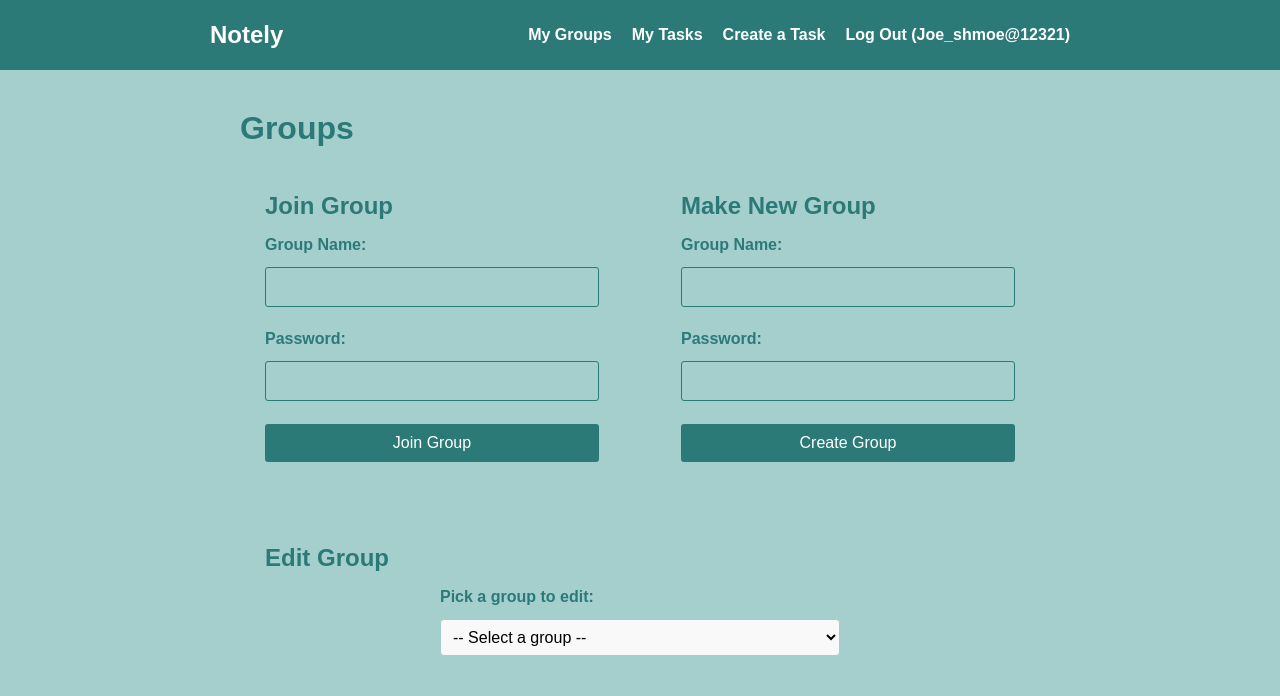
After one commit to TempeHS/-Rudi-notely, a Flask app: page /groups in a window 1280 px wide. The commit adds this page. Shown: the top 696 px of the page. Run offline with Flask 3, Linux system fonts and the light colour scheme; a user stored in the database is signed in; data comes from the database, SQL or seed files in the repository.

Commit message:
Fixed formatting, made new group page where you can: make a new group (name and password) join a group (name and password) and then also see who else in the group, leave the group if needed, and change the username and password of the group if your the creator. I also made it so that now you can post something to that specific group and everyone in that group will see it in the homepage.

```diff
--- a/main.py
+++ b/main.py
@@ -4,7 +4,10 @@ import userManagement as dbHandler
 
 app = Flask(__name__)
 app.secret_key = "your_secret_key_here"  # Replace with a secure random key
-
+#add different classes or groups to join
+#Greenapple123@wda
+#Joe_shmoe@12321
+#add notifications
 @app.route("/")
 def home():
     username = session.get('username')
@@ -13,9 +16,11 @@ def home():
 @app.route("/calender")
 def calender():
     if 'username' not in session:
-        flash("Please sign in to access the calendar.", "danger")
         return redirect(url_for("signin"))
-    return render_template("calender.html", username=session.get('username'))
+    username = session['username']
+    user_id = dbHandler.get_user_id(username)
+    user_groups = dbHandler.get_user_groups(user_id)
+    return render_template("calender.html", user_groups=user_groups)
 
 @app.route("/signin", methods=["GET", "POST"])
 def signin():
@@ -36,8 +41,14 @@ def signin():
 
 @app.route("/homepage")
 def homepage():
-    username = session.get('username')
-    tasks = dbHandler.get_tasks_for_user(username)
+    if 'username' not in session:
+        return redirect(url_for("signin"))
+    username = session['username']
+    user_id = dbHandler.get_user_id(username)
+    # Get group IDs the user is in
+    user_groups = dbHandler.get_user_groups(user_id)
+    group_ids = [g['id'] for g in user_groups]
+    tasks = dbHandler.get_tasks_for_user_and_groups(user_id, group_ids)
     return render_template("homepage.html", username=username, tasks=tasks)
 
 
@@ -88,21 +99,134 @@ def validate_password(password):
         return False
     return True
 
-@app.route("/add_task", methods=["GET", "POST"])
+@app.route("/add_task", methods=["POST"])
 def add_task():
     if 'username' not in session:
-        flash("Please sign in to add a task.", "danger")
         return redirect(url_for("signin"))
-    if request.method == "POST":
-        due_date = request.form.get("due_date")
-        title = request.form.get("title")
-        notes = request.form.get("notes")
-        username = session['username']
-        dbHandler.add_task(username, due_date, title, notes)
-        flash("Task added successfully!", "success")
-        return redirect(url_for("homepage"))
-    return render_template("add_task.html")
+    username = session['username']
+    title = request.form.get("title")
+    due_date = request.form.get("due_date")
+    notes = request.form.get("notes")
+    group_id = request.form.get("group_id") or None  # '' becomes None
 
+    # Save the task, passing group_id (None for private)
+    dbHandler.add_task(username, title, due_date, notes, group_id)
+    flash("Task added!", "success")
+    return redirect(url_for("homepage"))
+
+
+# ...existing code...
+
+
+@app.route("/groups", methods=["GET", "POST"])
+def groups():
+    if 'username' not in session:
+        flash("Please sign in to access groups.", "danger")
+        return redirect(url_for("signin"))
+    username = session['username']
+    user_id = dbHandler.get_user_id(username)
+    user_groups = dbHandler.get_user_groups(user_id)
+    selected_group_id = request.args.get("group_id")
+    selected_group_members = None
+    selected_group_name = None
+    user_is_creator = False
+    if selected_group_id:
+        selected_group_members = dbHandler.get_group_members(selected_group_id)
+        selected_group_name = dbHandler.get_group_name(selected_group_id)
+        # Check if current user is creator
+        for group in user_groups:
+            if str(group["id"]) == str(selected_group_id):
+                user_is_creator = dbHandler.is_user_creator(user_id, selected_group_id)
+                break
+    return render_template(
+        "groups.html",
+        user_groups=user_groups,
+        selected_group_members=selected_group_members,
+        selected_group_name=selected_group_name,
+        selected_group_id=selected_group_id,
+        user_is_creator=user_is_creator
+    )
+
+@app.route("/create_group", methods=["POST"])
+def create_group():
+    if 'username' not in session:
+        return redirect(url_for("signin"))
+    group_name = request.form.get("group_name")
+    group_password = request.form.get("group_password")
+    username = session['username']
+    dbHandler.create_group(username, group_name, group_password)
+    flash("Group created!", "success")
+    return redirect(url_for("groups"))
+
+@app.route("/join_group", methods=["POST"])
+def join_group():
+    if 'username' not in session:
+        return redirect(url_for("signin"))
+    group_name = request.form.get("group_name")
+    group_password = request.form.get("group_password")
+    username = session['username']
+    if dbHandler.join_group(username, group_name, group_password):
+        flash("Joined group!", "success")
+    else:
+        flash("Failed to join group. Check name/password.", "danger")
+    return redirect(url_for("groups"))
+
+@app.route("/edit_group", methods=["POST"])
+def edit_group():
+    if 'username' not in session:
+        return redirect(url_for("signin"))
+    group_id = request.form.get("group_id")
+    new_group_name = request.form.get("new_group_name")
+    new_group_password = request.form.get("new_group_password")
+    username = session['username']
+    user_id = dbHandler.get_user_id(username)
+    if not dbHandler.is_user_creator(user_id, group_id):
+        flash("Only the group creator can edit group details.", "danger")
+        return redirect(url_for("groups", group_id=group_id))
+    dbHandler.edit_group(username, group_id, new_group_name, new_group_password)
+    flash("Group updated!", "success")
+    return redirect(url_for("groups", group_id=group_id))
+
+@app.route("/kick_member", methods=["POST"])
+def kick_member():
+    if 'username' not in session:
+        return redirect(url_for("signin"))
+    group_id = request.form.get("group_id")
+    user_id = request.form.get("user_id")
+    username = session['username']
+    current_user_id = dbHandler.get_user_id(username)
+    if not dbHandler.is_user_creator(current_user_id, group_id):
+        flash("Only the group creator can kick members.", "danger")
+        return redirect(url_for("groups", group_id=group_id))
+    dbHandler.kick_member(username, group_id, user_id)
+    flash("Member kicked!", "info")
+    return redirect(url_for("groups", group_id=group_id))
+
+
+
+@app.route("/delete_group", methods=["POST"])
+def delete_group():
+    if 'username' not in session:
+        return redirect(url_for("signin"))
+    group_id = request.form.get("group_id")
+    username = session['username']
+    if dbHandler.delete_group(username, group_id):
+        flash("Group deleted.", "success")
+    else:
+        flash("You are not the creator of this group.", "danger")
+    return redirect(url_for("groups"))
+
+@app.route("/leave_group", methods=["POST"])
+def leave_group():
+    if 'username' not in session:
+        return redirect(url_for("signin"))
+    group_id = request.form.get("group_id")
+    username = session['username']
+    if dbHandler.leave_group(username, group_id):
+        flash("You have left the group.", "info")
+    else:
+        flash("Group creators cannot leave their own group. Delete the group instead.", "danger")
+    return redirect(url_for("groups"))
 
 
 if __name__ == "__main__":
--- a/static/css/styles.css
+++ b/static/css/styles.css
@@ -327,3 +327,120 @@ form button:hover {
 #password-requirements li {
     font-weight: bold;
 }
+
+/* Group Page Styles */
+.groups-flex-container {
+    display: flex;
+    gap: 2rem;
+    justify-content: flex-start;
+    align-items: flex-start;
+    flex-wrap: wrap;
+}
+.groups-section {
+    background: #a5cfcd;
+    border: 1px solid #a5cfcd;
+    border-radius: 8px;
+    padding: 1.5rem;
+    min-width: 300px;
+    box-sizing: border-box;
+    flex: 1 1 300px;
+}
+.groups-section h2 {
+    margin-top: 0;
+}
+.groups-section form {
+    display: flex;
+    flex-direction: column;
+    gap: 0.5rem;
+}
+.flashes {
+    margin: 1em 0;
+}
+.flash {
+    padding: 0.5em 1em;
+    border-radius: 4px;
+    margin-bottom: 0.5em;
+}
+.flash-success { background: #d4edda; color: #155724; }
+.flash-danger { background: #f8d7da; color: #721c24; }
+.flash-info { background: #d1ecf1; color: #0c5460; }
+
+/* Members styling */
+.members-section {
+    background: #e7f6f2;
+    border: 1px solid #b2dfdb;
+    border-radius: 8px;
+    padding: 1.5rem;
+    min-width: 250px;
+    max-width: 300px;
+    box-sizing: border-box;
+    flex: 0 0 250px;
+    margin-left: 2rem;
+    margin-top: 0;
+    height: fit-content;
+    display: flex;
+    flex-direction: column;
+    align-items: stretch;
+}
+.members-section h3 {
+    align-self: center;
+    width: 100%;
+    text-align: center;
+    margin-bottom: 1em;
+    margin-top: 0;
+}
+.members-list {
+    list-style: none;
+    padding: 0;
+    margin: 0;
+    width: 100%;
+}
+.members-list li {
+    display: flex;
+    align-items: center;
+    justify-content: space-between;
+    padding: 0.3em 0;
+    border-bottom: 1px solid #b2dfdb;
+}
+.members-list li:last-child {
+    border-bottom: none;
+}
+.kick-btn {
+    background: #f8d7da;
+    color: #721c24;
+    border: none;
+    border-radius: 4px;
+    padding: 0.2em 0.7em;
+    margin-left: 1em;
+    cursor: pointer;
+}
+.creator-badge {
+    background: #b2dfdb;
+    color: #00695c;
+    border-radius: 4px;
+    padding: 0.2em 0.5em;
+    font-size: 0.9em;
+    margin-left: 1em;
+}
+/* Custom select styling */
+.custom-select {
+    padding: 0.5em;
+    border-radius: 4px;
+    border: 1px solid #a5cfcd;
+    background: #f9f9f9;
+    font-size: 1em;
+    margin-bottom: 1em;
+}
+.edit-group-label {
+    font-weight: bold;
+    margin-bottom: 0.3em;
+}
+
+.flash-top-left {
+    position: fixed;
+    top: 5px;
+    left: 20px;
+    z-index: 1000;
+    min-width: 220px;
+    max-width: 350px;
+}
--- /dev/null
+++ b/templates/groups.html
@@ -0,0 +1,111 @@
+<!DOCTYPE html>
+<html lang="en">
+{% include "header.html" %}
+<head>
+    <meta charset="UTF-8">
+    <title>Groups</title>
+    <link rel="icon" type="image/png" href="{{ url_for('static', filename='favicon/favicon.png') }}">
+    <link rel="stylesheet" href="{{ url_for('static', filename='css/styles.css') }}">
+    <script>
+        function submitEditGroupForm() {
+            document.getElementById('edit-group-select-form').submit();
+        }
+    </script>
+</head>
+<body>
+    {% with messages = get_flashed_messages(with_categories=true) %}
+      {% if messages %}
+        <div class="flashes flash-top-left">
+          {% for category, message in messages %}
+            <div class="flash flash-{{ category }}">{{ message }}</div>
+          {% endfor %}
+        </div>
+      {% endif %}
+    {% endwith %}
+    <div class="container">
+        <h1>Groups</h1>
+        <div class="groups-flex-container">
+            <!-- Join Group -->
+            <section class="groups-section">
+                <h2>Join Group</h2>
+                <form method="POST" action="{{ url_for('join_group') }}">
+                    <label for="join_group_name">Group Name:</label>
+                    <input type="text" id="join_group_name" name="group_name" required>
+                    <label for="join_group_password">Password:</label>
+                    <input type="password" id="join_group_password" name="group_password" required>
+                    <button type="submit">Join Group</button>
+                </form>
+            </section>
+            <!-- Make New Group -->
+            <section class="groups-section">
+                <h2>Make New Group</h2>
+                <form method="POST" action="{{ url_for('create_group') }}">
+                    <label for="new_group_name">Group Name:</label>
+                    <input type="text" id="new_group_name" name="group_name" required>
+                    <label for="new_group_password">Password:</label>
+                    <input type="password" id="new_group_password" name="group_password" required>
+                    <button type="submit">Create Group</button>
+                </form>
+            </section>
+            <!-- Edit Group -->
+            <section class="groups-section">
+                <h2>Edit Group</h2>
+                <form id="edit-group-select-form" method="GET" action="{{ url_for('groups') }}">
+                    <label for="edit_group_select" class="edit-group-label">Pick a group to edit:</label>
+                    <select id="edit_group_select" class="custom-select" name="group_id" required onchange="submitEditGroupForm()">
+                        <option value="">-- Select a group --</option>
+                        {% for group in user_groups %}
+                            <option value="{{ group.id }}" {% if group.id|string == selected_group_id|string %}selected{% endif %}>{{ group.name }}</option>
+                        {% endfor %}
+                    </select>
+                </form>
+                <!-- Only show edit/delete if a group is selected and user is creator -->
+                {% if selected_group_id and user_is_creator %}
+                <form method="POST" action="{{ url_for('edit_group') }}">
+                    <input type="hidden" name="group_id" value="{{ selected_group_id }}">
+                    <label for="edit_group_name">Change Group Name:</label>
+                    <input type="text" id="edit_group_name" name="new_group_name">
+                    <label for="edit_group_password">Change Group Password:</label>
+                    <input type="password" id="edit_group_password" name="new_group_password">
+                    <button type="submit">Edit Group</button>
+                </form>
+                <form method="POST" action="{{ url_for('delete_group') }}" style="margin-top:1em;">
+                    <input type="hidden" name="group_id" value="{{ selected_group_id }}">
+                    <button type="submit" onclick="return confirm('Are you sure you want to delete this group?');">Delete Group</button>
+                </form>
+                {% elif selected_group_id and not user_is_creator %}
+                <!-- Leave group option for non-creators -->
+                <form method="POST" action="{{ url_for('leave_group') }}" style="margin-top:1em;">
+                    <input type="hidden" name="group_id" value="{{ selected_group_id }}">
+                    <button type="submit" onclick="return confirm('Are you sure you want to leave this group?');">Leave Group</button>
+                </form>
+                {% endif %}
+            </section>
+            <!-- Members Section -->
+            {% if selected_group_members %}
+            <section class="members-section">
+                <h3>Members of {{ selected_group_name }}</h3>
+                <ul class="members-list">
+                    {% for member in selected_group_members %}
+                        <li>
+                            <span>{{ member.username }}</span>
+                            <span>
+                            {% if user_is_creator and not member.is_creator %}
+                                <form method="POST" action="{{ url_for('kick_member') }}" style="display:inline;">
+                                    <input type="hidden" name="group_id" value="{{ selected_group_id }}">
+                                    <input type="hidden" name="user_id" value="{{ member.id }}">
+                                    <button type="submit" class="kick-btn">Kick</button>
+                                </form>
+                            {% elif member.is_creator %}
+                                <span class="creator-badge">Creator</span>
+                            {% endif %}
+                            </span>
+                        </li>
+                    {% endfor %}
+                </ul>
+            </section>
+            {% endif %}
+        </div>
+    </div>
+</body>
+</html>
--- a/templates/header.html
+++ b/templates/header.html
@@ -3,11 +3,13 @@
         <a href="/" class="logo">Notely</a>
         <ul class="nav-links">
             {% if session.username %}
+                <li><a href="/groups">My Groups</a></li>
                 <li><a href="/homepage">My Tasks</a></li>
                 <li><a href="/calender">Create a Task</a></li>
                 <li><a href="/logout">Log Out ({{ session.username }})</a></li>
 
             {% else %}
+
                 <li><a href="/signup">Sign Up</a></li>
                 <li><a href="/signin">Sign In</a></li>
             {% endif %}
--- a/templates/signin.html
+++ b/templates/signin.html
@@ -13,7 +13,7 @@
         <h1 style="text-align:left;">Sign In</h1>
         <form action="/signin" method="post">
             <label for="username">Username:</label>
-            <input type="text" id="username" name="username" required>
+            <input type="text" id="username" name="username" required value="{{ username|default('') }}">
             <label for="password">Password:</label>
             <input type="password" id="password" name="password" required>
             <button type="submit">Sign In</button>
@@ -32,4 +32,3 @@
         {% endwith %}
     </div>
 </body>
-</html>
--- a/templates/signup.html
+++ b/templates/signup.html
@@ -40,6 +40,4 @@
           {% endif %}
         {% endwith %}
     </div>
-    <script src="/static/js/signup.js"></script>
-</body>
-</html>
+    <script src
```
Also changed, not shown: databasefiles/queries.sql (deleted, +0 -8 lines), templates/calender.html (+14 -2 lines), templates/homepage.html (+11 -3 lines), templates/index.html (+10 -24 lines), userManagement.py (+177 -12 lines), databasefiles/mydatabase.db, 2 other files.
